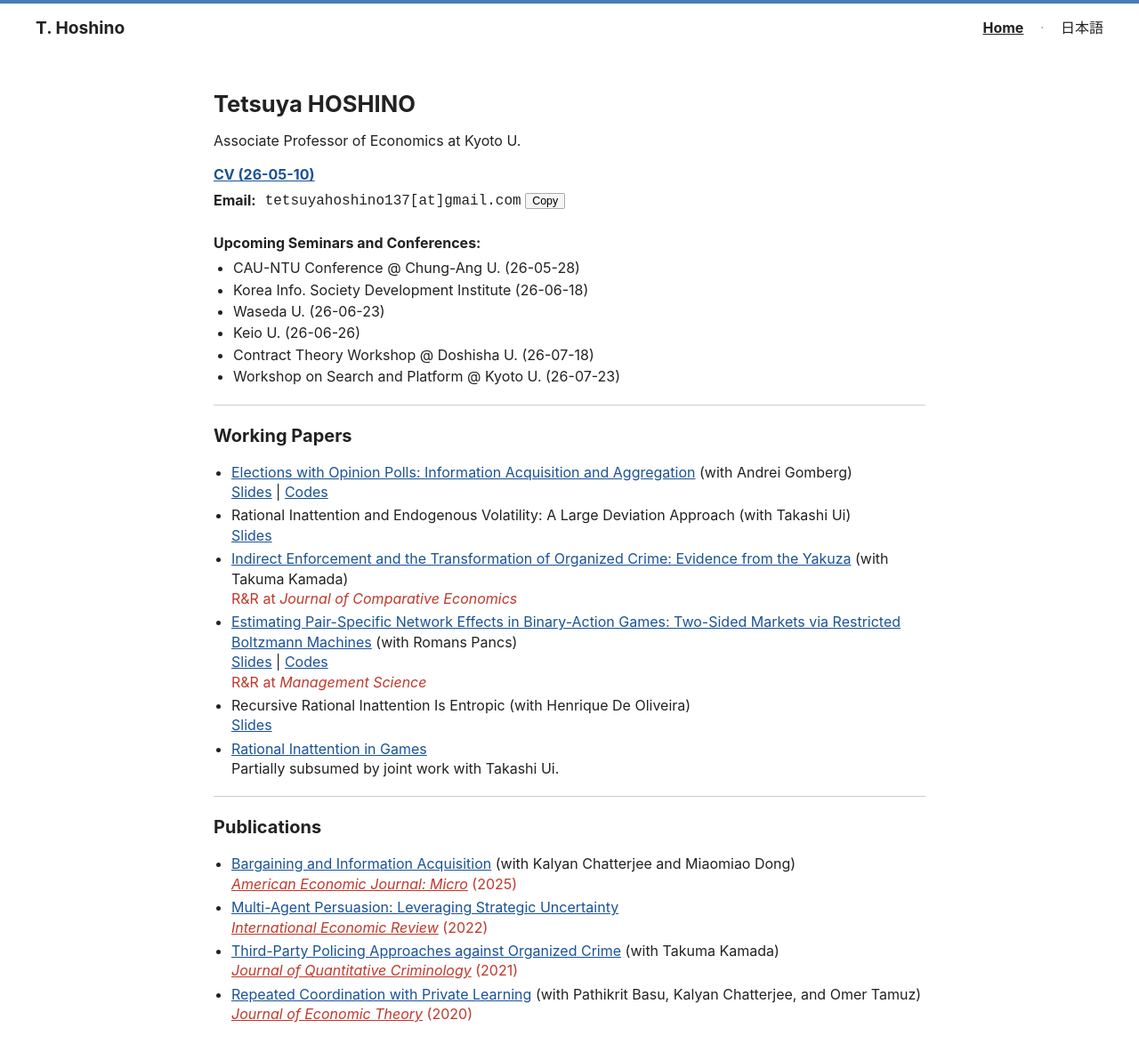
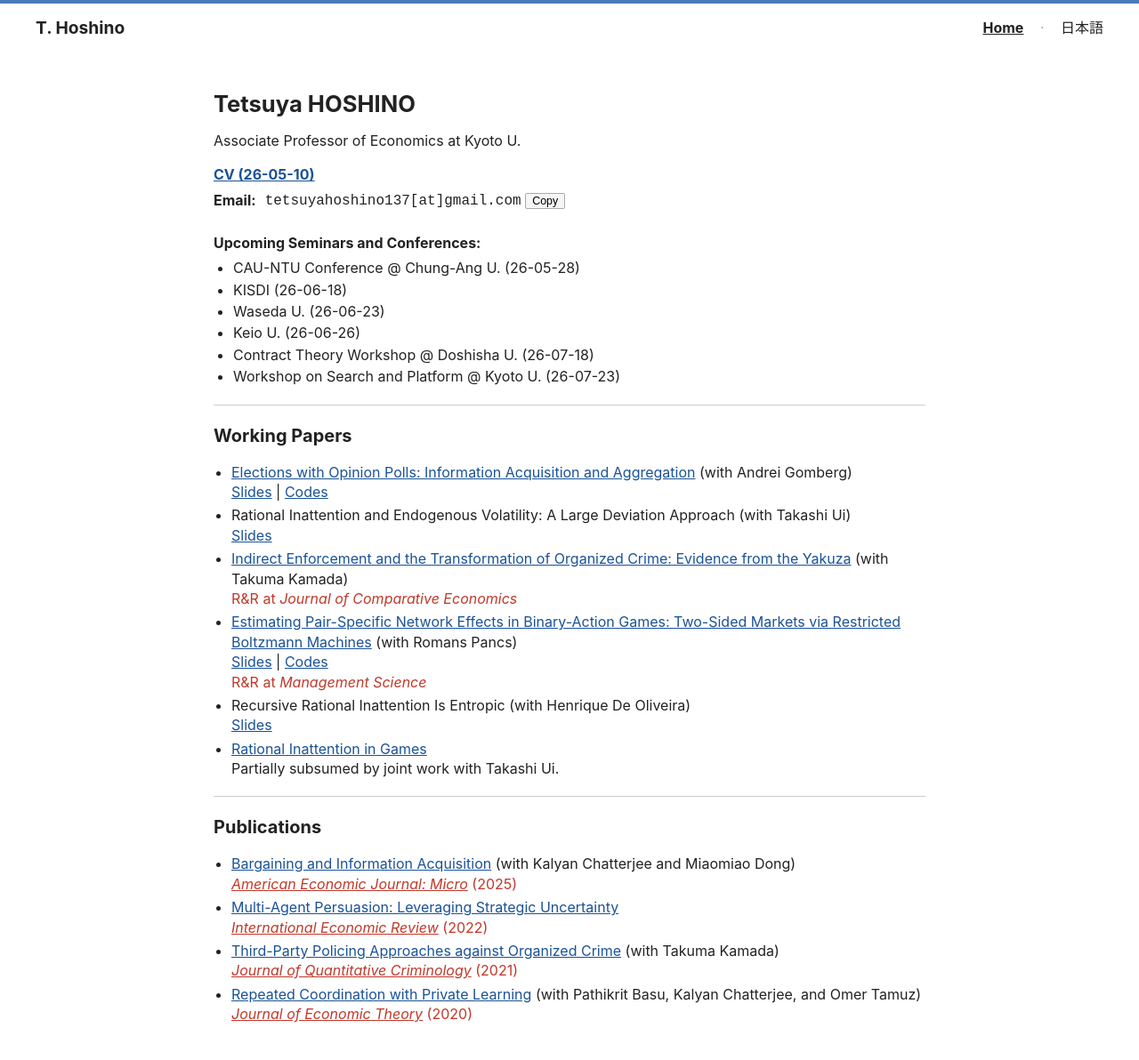
Before and after one commit to tetsuyahoshino137/tetsuyahoshino137.github.io, a Jekyll site: the page built from index.md, in a window 1280 px wide. Shown: the whole page at 89% size. Built offline with Jekyll 4.4.1, drawn with Linux system fonts in a browser that asks for light colours.

Commit message:
Update index.md

```diff
--- a/index.md
+++ b/index.md
@@ -24,7 +24,7 @@ title: Home
 <p class="upcoming-title"><strong>Upcoming Seminars and Conferences:</strong></p>
 <ul class="upcoming-list">
   <li>CAU-NTU Conference @ Chung-Ang U. (26-05-28)</li>
-  <li>Korea Info. Society Development Institute (26-06-18)</li>
+  <li>KISDI (26-06-18)</li>
   <li>Waseda U. (26-06-23)</li>
   <li>Keio U. (26-06-26)</li>
   <li>Contract Theory Workshop @ Doshisha U. (26-07-18)</li>
```
